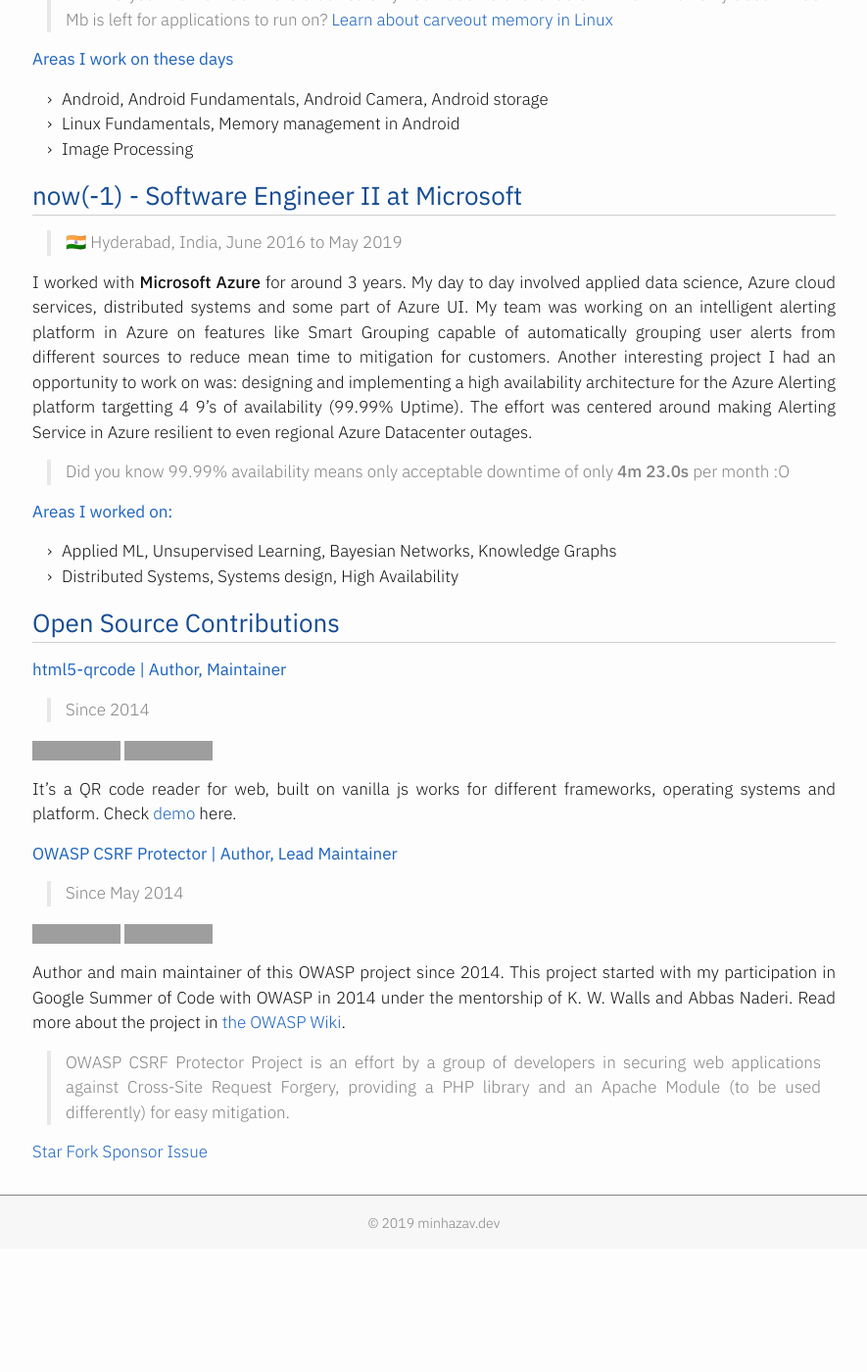
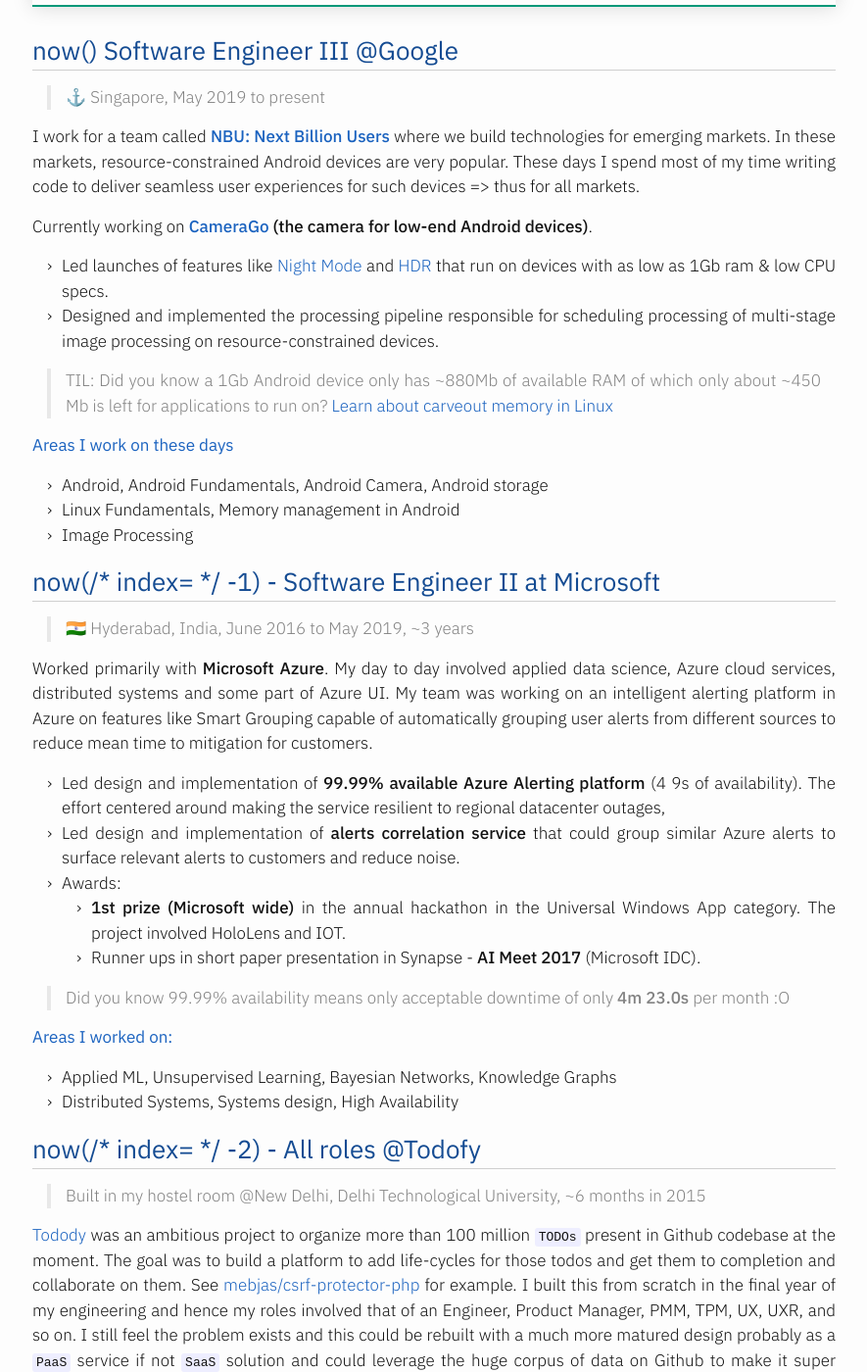
Before and after one commit to mebjas/mebjas.github.io, a Jekyll site: the page built from about.md, in a window 1280 px wide and 1400 px high, scrolled down 1003 px. Shown: the whole window at 98% size, without its empty margins (197-1082 px from the left). Built offline with Jekyll 4.4.1, drawn with Linux system fonts in a browser that asks for light colours; before the commit the page ends 2277 px from its top, so only the background shows below that; some of the changed text lies outside the part shown; grey boxes are pictures that could not be loaded.

Commit message:
Update about me

```diff
--- a/about.md
+++ b/about.md
@@ -8,14 +8,24 @@
 [LinkedIn](https://www.linkedin.com/in/minhazav/) . [Github](https://github.com/mebjas) . [Twitter](https://twitter.com/minhazav) . [My recent clicks](../photography/) . [500px](https://500px.com/mebjas)
 
 ## Key area of expertise
-`Camera (particularly Android)`, `Computer Vision`, `Android app performance`, `Android memory`, `Distributed systems`
+
+{:class="styled-table"}
+|Area | Remarks |
+|-----|---------|
+|Camera | Particularly Android App side, Camera2, Good knowledge of ISP pipeline |
+|Computer Vision | Primarily around Camera needs, Night Mode, HDR imaging |
+|Android Performance | JNI, Native, Android Image processing, Realtime processing (OpenGL), Renderscript, Tflite inference on device |
+|Android Memory| Android Internals, Java and Native memory, ION memory manager |
+|Distributed Systems| High Availability, Resilience & Robustness |
 
 ## `now()` Software Engineer III @Google
 > ⚓ Singapore, May 2019 to present
 
 I work for a team called **[NBU: Next Billion Users](https://www.blog.google/technology/next-billion-users)** where we build technologies for emerging markets. In these markets, resource-constrained Android devices are very popular. These days I spend most of my time writing code to deliver seamless user experiences for such devices => thus for all markets.
 
-Currently working on CameraGo (the camera for low-end Android devices) and led launches of features like [Night Mode](https://www.xda-developers.com/google-camera-android-go-mod-night-mode-low-light-photography/) and [HDR](https://www.xda-developers.com/google-camera-go-rolling-out-hdr-support/).
+Currently working on **[CameraGo](https://blog.google/products/android/android-go-camera-go/) (the camera for low-end Android devices)**.
+ - Led launches of features like [Night Mode](https://www.xda-developers.com/google-camera-android-go-mod-night-mode-low-light-photography/) and [HDR](https://www.xda-developers.com/google-camera-go-rolling-out-hdr-support/) that run on devices with as low as 1Gb ram & low CPU specs.
+ - Designed and implemented the processing pipeline responsible for scheduling processing of multi-stage image processing on resource-constrained devices.
 
  > TIL: Did you know a 1Gb Android device only has ~880Mb of available RAM of which only about ~450 Mb is left for applications to run on? [Learn about carveout memory in Linux](https://developer.toradex.com/knowledge-base/carveout-memory-(linux))
 
@@ -24,10 +34,15 @@
  - Linux Fundamentals, Memory management in Android
  - Image Processing
 
-## `now(-1)` - Software Engineer II at Microsoft
-> 🇮🇳 Hyderabad, India, June 2016 to May 2019
+## `now(/* index= */ -1)` - Software Engineer II at Microsoft
+> 🇮🇳 Hyderabad, India, June 2016 to May 2019, ~3 years
 
-I worked with **Microsoft Azure** for around 3 years. My day to day involved applied data science, Azure cloud services, distributed systems and some part of Azure UI. My team was working on an intelligent alerting platform in Azure on features like Smart Grouping capable of automatically grouping user alerts from different sources to reduce mean time to mitigation for customers. Another interesting project I had an opportunity to work on was: designing and implementing a high availability architecture for the Azure Alerting platform targetting 4 9's of availability (99.99% Uptime). The effort was centered around making Alerting Service in Azure resilient to even regional Azure Datacenter outages.
+Worked primarily with **Microsoft Azure**. My day to day involved applied data science, Azure cloud services, distributed systems and some part of Azure UI. My team was working on an intelligent alerting platform in Azure on features like Smart Grouping capable of automatically grouping user alerts from different sources to reduce mean time to mitigation for customers.
+ - Led design and implementation of **99.99% available Azure Alerting platform** (4 9s of availability). The effort centered around making the service resilient to regional datacenter outages,
+ - Led design and implementation of **alerts correlation service** that could group similar Azure alerts to surface relevant alerts to customers and reduce noise.
+ - Awards:
+    - **1st prize (Microsoft wide)** in the annual hackathon in the Universal Windows App category. The project involved HoloLens and IOT.
+    - Runner ups in short paper presentation in Synapse - **AI Meet 2017** (Microsoft IDC).
 
 > Did you know 99.99% availability means only acceptable downtime of only **4m 23.0s** per month :O
 
@@ -35,24 +50,29 @@
  - Applied ML, Unsupervised Learning, Bayesian Networks, Knowledge Graphs
  - Distributed Systems, Systems design, High Availability
 
+## `now(/* index= */ -2)` - All roles @Todofy
+> Built in my hostel room @New Delhi, Delhi Technological University, ~6 months in 2015
+
+[Todody](https://todofy.org/) was an ambitious project to organize more than 100 million `TODOs` present in Github codebase at the moment. The goal was to build a platform to add life-cycles for those todos and get them to completion and collaborate on them. See [mebjas/csrf-protector-php](https://todofy.org/r/mebjas/CSRF-Protector-PHP) for example. I built this from scratch in the final year of my engineering and hence my roles involved that of an Engineer, Product Manager, PMM, TPM, UX, UXR, and so on. I still feel the problem exists and this could be rebuilt with a much more matured design probably as a `PaaS` service if not `SaaS` solution and could leverage the huge corpus of data on Github to make it super powerful.
+
 ## Open Source Contributions
-#### [html5-qrcode](https://github.com/mebjas/html5-qrcode) | Author, Maintainer
-> Since 2014
+#### [HTML5 QRCode](https://github.com/mebjas/html5-qrcode) | Author, Maintainer | Since 2014
 
-![GitHub Repo stars](https://img.shields.io/github/stars/mebjas/html5-qrcode?style=social) ![GitHub forks](https://img.shields.io/github/forks/mebjas/html5-qrcode?style=social)
+<a class="github-button" href="https://github.com/mebjas/html5-qrcode" data-icon="octicon-star" data-show-count="true" aria-label="Star mebjas/html5-qrcode on GitHub">Star</a>
+<a class="github-button" href="https://github.com/mebjas/html5-qrcode/fork" data-show-count="true" aria-label="Fork mebjas/html5-qrcode on GitHub">Fork</a>
+<a class="github-button" href="https://github.com/sponsors/mebjas" aria-label="Sponsor @mebjas on GitHub">Sponsor</a>
+<a class="github-button" href="https://github.com/mebjas/html5-qrcode/issues" data-show-count="true" aria-label="Issue mebjas/html5-qrcode on GitHub">Issue</a>
 
-It's a QR code reader for web, built on vanilla js works for different frameworks, operating systems and platform. Check [demo](https://blog.minhazav.dev/research/html5-qrcode.html) here.
+It's a QR code reader for the web, built on vanilla js works for different frameworks, operating systems and platforms. Check [demo](https://blog.minhazav.dev/research/html5-qrcode.html) here. Getting more traction everyday!
+ - [Html5QrcodeScanner - End to end QR Code scanner for web, not just a library](https://blog.minhazav.dev/qr-code-scanner-end-to-end/)
 
-#### [OWASP CSRF Protector](https://github.com/mebjas/CSRF-Protector-PHP) | Author, Lead Maintainer
-> Since May 2014
-
-![GitHub Repo stars](https://img.shields.io/github/stars/mebjas/CSRF-Protector-PHP?style=social) ![GitHub forks](https://img.shields.io/github/forks/mebjas/CSRF-Protector-PHP?style=social)
-
-Author and main maintainer of this OWASP project since 2014. This project started with my participation in Google Summer of Code with OWASP in 2014 under the mentorship of K. W. Walls and Abbas Naderi. Read more about the project in [the OWASP Wiki](https://owasp.org/www-project-csrfprotector/).
-
-> OWASP CSRF Protector Project is an effort by a group of developers in securing web applications against Cross-Site Request Forgery, providing a PHP library and an Apache Module (to be used differently) for easy mitigation.
+#### [OWASP CSRF Protector](https://github.com/mebjas/CSRF-Protector-PHP) | Author, Lead Maintainer | Since 2014
 
 <a class="github-button" href="https://github.com/mebjas/CSRF-protector-php" data-icon="octicon-star" data-show-count="true" aria-label="Star mebjas/CSRF-protector-php on GitHub">Star</a>
 <a class="github-button" href="https://github.com/mebjas/CSRF-protector-php/fork" data-show-count="true" aria-label="Fork mebjas/CSRF-protector-php on GitHub">Fork</a>
 <a class="github-button" href="https://github.com/sponsors/mebjas" aria-label="Sponsor @mebjas on GitHub">Sponsor</a>
 <a class="github-button" href="https://github.com/mebjas/CSRF-protector-php/issues" data-show-count="true" aria-label="Issue mebjas/CSRF-protector-php on GitHub">Issue</a>
+
+Author and main maintainer of this OWASP project since 2014. This project started with my participation in Google Summer of Code with OWASP in 2014 under the mentorship of K. W. Walls and Abbas Naderi. Read more about the project in [the OWASP Wiki](https://owasp.org/www-project-csrfprotector/).
+
+> OWASP CSRF Protector Project is an effort by a group of developers in securing web applications against Cross-Site Request Forgery, providing a PHP library and an Apache Module (to be used differently) for easy mitigation.
```
